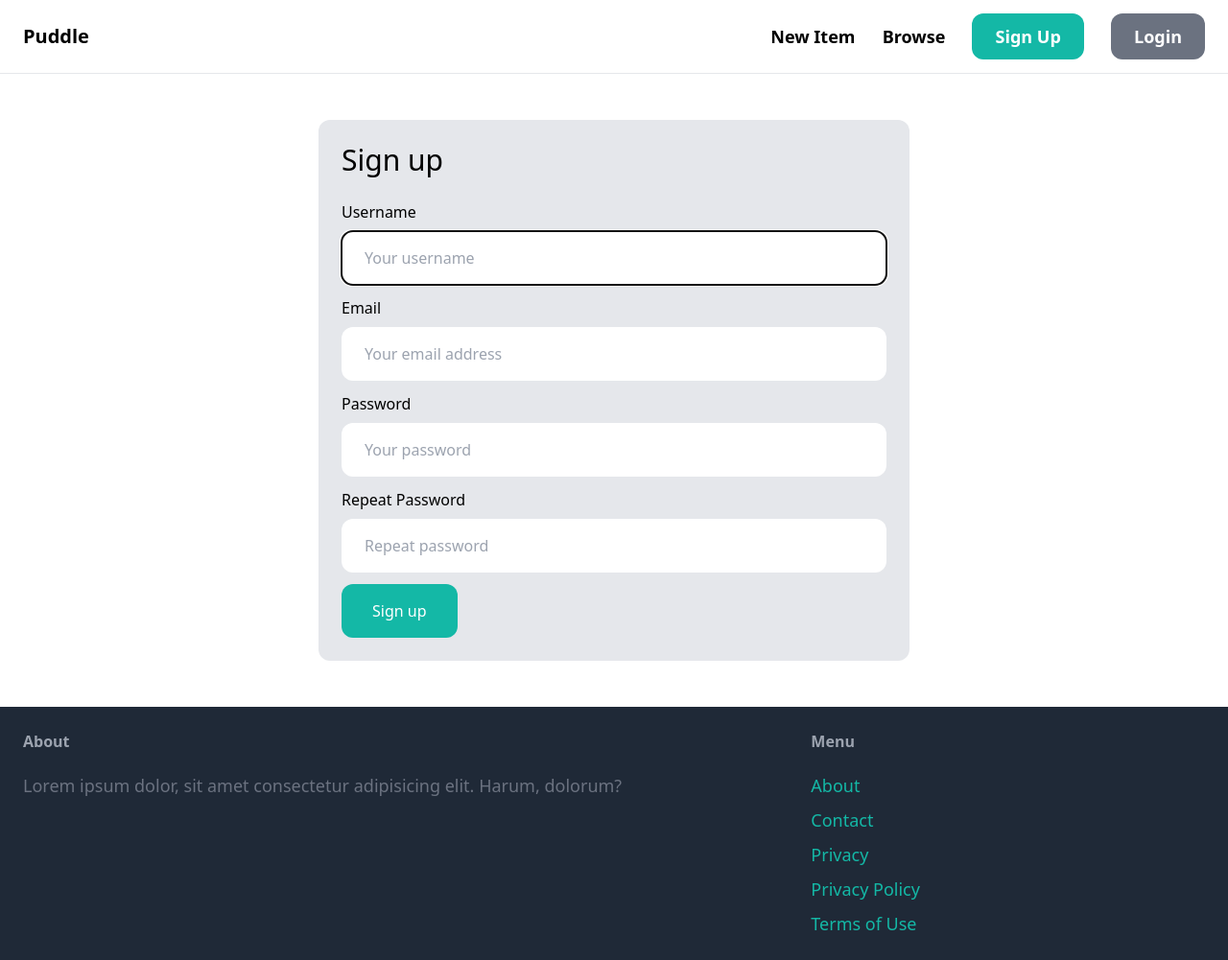
After one commit to seanthewonderful/django_marketplace_puddle, a Django app: page /signup/ in a window 1280 px wide. The commit adds this page. Shown: the whole page at 96% size. Run offline with Django 4.2, Linux system fonts and the light colour scheme; some libraries are stand-ins or nearby versions.

Commit message:
form to register a user

```diff
--- a/Puddle/urls.py
+++ b/Puddle/urls.py
@@ -20,11 +20,9 @@ from django.urls import path, include
 from django.conf import settings
 from django.conf.urls.static import static
 
-from core.views import index, contact
-
 urlpatterns = [
-    path("", index, name="index"),
+    path("", include("core.urls")),
     path("items/", include("item.urls")),
-    path("contact/", contact, name="contact"),
     path("admin/", admin.site.urls),
 ] + static(settings.MEDIA_URL, document_root=settings.MEDIA_ROOT)
+# ^ media url addition for dev environment only, not recommended for production
--- /dev/null
+++ b/core/forms.py
@@ -0,0 +1,42 @@
+from django import forms
+from django.contrib.auth.forms import UserCreationForm
+from django.contrib.auth.models import User
+
+
+class SignupForm(UserCreationForm):
+    class Meta:
+        model = User
+        fields = ("username", "email", "password1", "password2")
+
+    username = forms.CharField(
+        widget=forms.TextInput(
+            attrs={
+                "placeholder": "Your username",
+                "class": "w-full py-4 px-6 rounded-xl",
+            }
+        )
+    )
+    email = forms.CharField(
+        widget=forms.EmailInput(
+            attrs={
+                "placeholder": "Your email address",
+                "class": "w-full py-4 px-6 rounded-xl",
+            }
+        )
+    )
+    password1 = forms.CharField(
+        widget=forms.PasswordInput(
+            attrs={
+                "placeholder": "Your password",
+                "class": "w-full py-4 px-6 rounded-xl",
+            }
+        )
+    )
+    password2 = forms.CharField(
+        widget=forms.PasswordInput(
+            attrs={
+                "placeholder": "Repeat password",
+                "class": "w-full py-4 px-6 rounded-xl",
+            }
+        )
+    )
--- a/core/templates/core/base.html
+++ b/core/templates/core/base.html
@@ -16,7 +16,7 @@
         <div class="space-x-6">
             <a href="#" class="text-lg font-semibold hover:text-gray-500">New Item</a>
             <a href="#" class="text-lg font-semibold hover:text-gray-500">Browse</a>
-            <a href="#" class="px-6 py-3 text-lg font-semibold bg-teal-500 text-white rounded-xl hover:bg-teal-700">Sign Up</a>
+            <a href="{% url 'core:signup' %}" class="px-6 py-3 text-lg font-semibold bg-teal-500 text-white rounded-xl hover:bg-teal-700">Sign Up</a>
             <a href="#" class="px-6 py-3 text-lg font-semibold bg-gray-500 text-white rounded-xl hover:bg-gray-700">Login</a>
         </div>
     </nav>
@@ -35,7 +35,7 @@
             <h3 class="mb-5 font-semibold text-gray-400">Menu</h3>
             <ul class="space-y-2">
                 <li><a href="#" class="text-lg text-teal-500 hover:text-teal-700">About</a></li>
-                <li><a href="{% url 'contact' %}" class="text-lg text-teal-500 hover:text-teal-700">Contact</a></li>
+                <li><a href="{% url 'core:contact' %}" class="text-lg text-teal-500 hover:text-teal-700">Contact</a></li>
                 <li><a href="#" class="text-lg text-teal-500 hover:text-teal-700">Privacy</a></li>
                 <li><a href="#" class="text-lg text-teal-500 hover:text-teal-700">Privacy Policy</a></li>
                 <li><a href="#" class="text-lg text-teal-500 hover:text-teal-700">Terms of Use</a></li>
--- /dev/null
+++ b/core/templates/core/signup.html
@@ -0,0 +1,42 @@
+{% extends 'core/base.html' %}
+
+{% block title %}
+Sign up
+{% endblock %}
+
+{% block content %}
+<div class="w-1/2 my-6 mx-auto p-6 bg-gray-200 rounded-xl">
+    <h1 class="mb-6 text-3xl">Sign up</h1>
+
+    <form action="." method="post">
+        {% csrf_token %}
+
+        <div class="mb-3">
+            <label class="inline-block mb-2">Username</label><br>
+            {{ form.username }}
+        </div>
+        <div class="mb-3">
+            <label class="inline-block mb-2">Email</label><br>
+            {{ form.email }}
+        </div>
+        <div class="mb-3">
+            <label class="inline-block mb-2">Password</label><br>
+            {{ form.password1 }}
+        </div>
+        <div class="mb-3">
+            <label class="inline-block mb-2">Repeat Password</label><br>
+            {{ form.password2 }}
+        </div>
+
+        {% if form.errors or form.non_field_errors %}
+            <div class="mb-3 p-6 bg-red-100 rounded-xl">
+                {% for field in form %}
+                    {{ field.errors }}
+                {% endfor %}
+            </div>
+        {% endif %}
+
+        <button class="py-4 px-8 text-lv bg-teal-500 hover:bg-teal-700 rounded-xl text-white" type="submit">Sign up</button>
+    </form>
+</div>
+{% endblock %}
--- /dev/null
+++ b/core/urls.py
@@ -0,0 +1,11 @@
+from django.urls import path
+
+from . import views
+
+app_name = "core"
+
+urlpatterns = [
+    path("", views.index, name="index"),
+    path("contact/", views.contact, name="contact"),
+    path("signup/", views.signup, name="signup"),
+]
--- a/core/views.py
+++ b/core/views.py
@@ -1,6 +1,8 @@
-from django.shortcuts import render
+from django.shortcuts import render, redirect
 
 from item.models import Category, Item
+
+from .forms import SignupForm
 
 
 def index(request):
@@ -13,3 +15,19 @@ def index(request):
 
 def contact(request):
     return render(request, "core/contact.html")
+
+
+def signup(request):
+    if request.method == "POST":
+        form = SignupForm(request.POST)
+
+        if form.is_valid():
+            form.save()
+
+            print("Nailed it")
+
+            return redirect("/login/")
+    else:
+        form = SignupForm()
+
+    return render(request, "core/signup.html", {"form": form})
```
Also changed, not shown: requirements.txt (deleted, +0 -36 lines), db.sqlite3.
